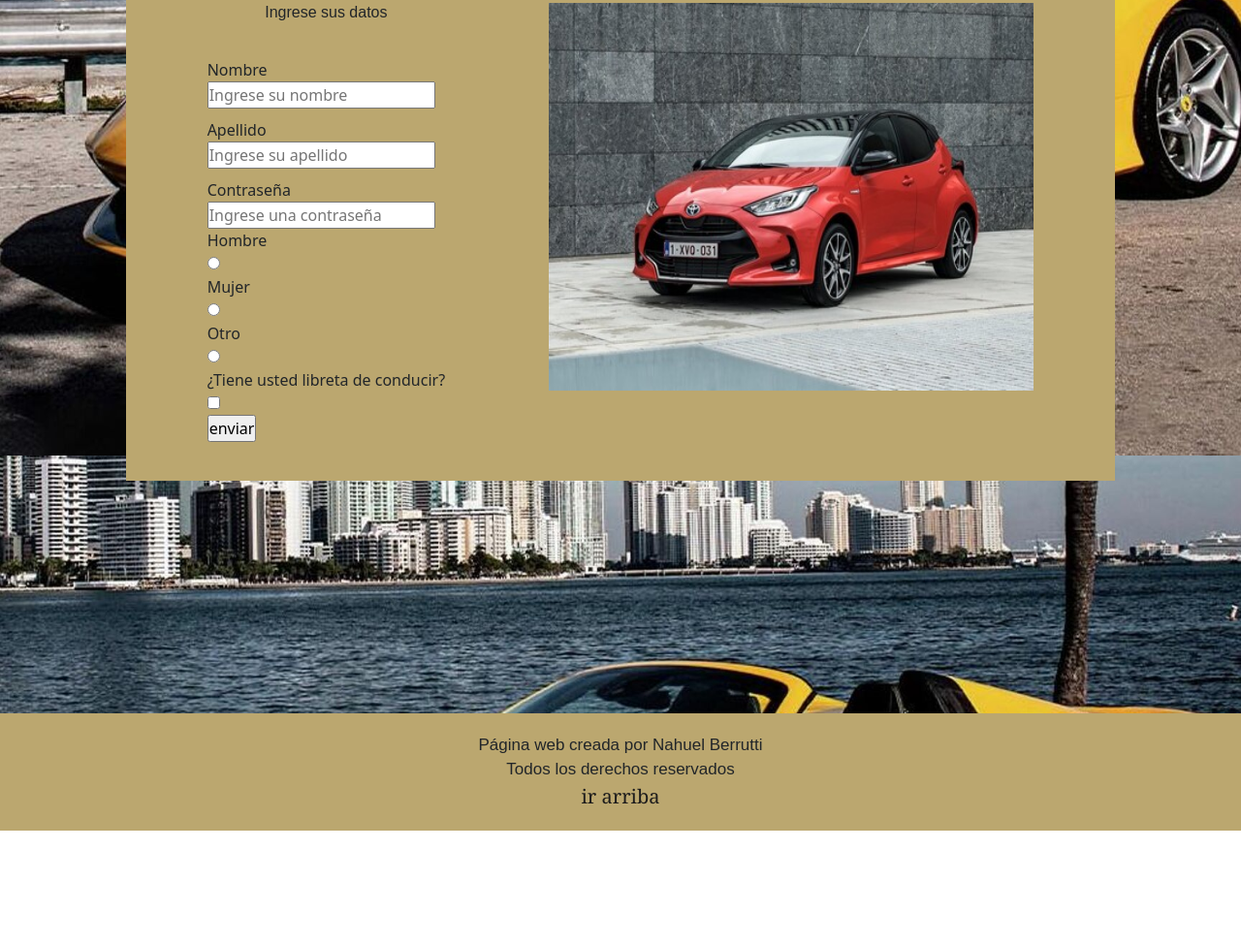
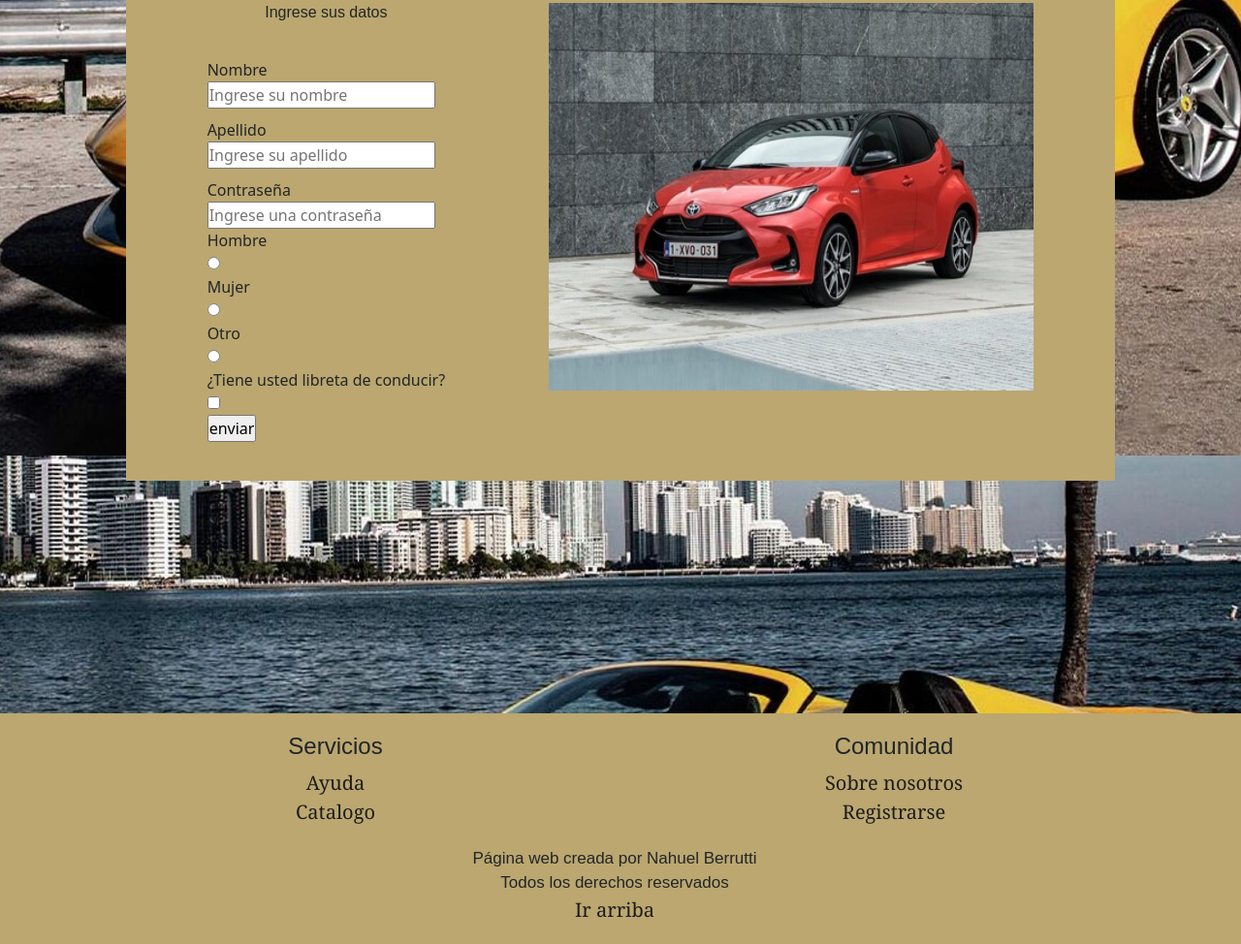
Before and after one commit to nahue05/Desafio-5, a plain HTML site: page pages/registrarse.html in a window 1280 px wide. Shown: the part 330-1304 px from the top of the page at 97% size. Before the commit the page ends 1187 px from the top, so only its background shows below. Drawn offline with nearby package versions, Linux system fonts and the light colour scheme.

Commit message:
grilla bootstrap a todas las paginas

```diff
--- a/css/main.css
+++ b/css/main.css
@@ -106,7 +106,7 @@
         font-size: 15px;
 
     }
-    .indexfooter-linkreg {
+    .footer-linkreg {
         padding-bottom: 20px;
     }
     /*registrarse*/
@@ -607,7 +607,7 @@
         font-size: 18px;
 
     }
-    .indexfooter-linkreg {
+    .footer-linkreg {
         padding-bottom: 20px;
     }
 
@@ -1190,7 +1190,7 @@
         font-size: 20px;
 
     }
-    .indexfooter-linkreg {
+    .footer-linkreg {
         padding-bottom: 20px;
     }
 
--- a/pages/registrarse.html
+++ b/pages/registrarse.html
@@ -85,9 +85,56 @@
 
         <footer class="footer">
 
-            <p> Página web creada por Nahuel Berrutti</p>
-            <p>Todos los derechos reservados</p>
-            <a href="#registrarse" class="links head">ir arriba</a>
+            <div class="container">
+                <div class="row">
+                    <div class="col">
+                        <h2>Servicios</h2>
+                    </div>
+                    <div class="col">
+                        <h2>Comunidad</h2>
+                    </div>
+
+
+
+                    <div class="row">
+                        <div class="col">
+                            <a href="./pages/ayuda.html" class="links linkayuda-footer">Ayuda</a>
+
+                        </div>
+
+                        <div class="col">
+                            <a href="./pages/nosotros.html" class="links linknosotros-footer">Sobre nosotros</a>
+                        </div>
+
+                    </div>
+
+                    <div class="row">
+                        <div class="col">
+                            <a href="./pages/catalogo.html" class="links">Catalogo</a>
+                        </div>
+                        <div class="col footer-linkreg">
+                            <a href="./pages/registrarse.html" class="links">Registrarse</a>
+                        </div>
+                    </div>
+
+
+
+
+                </div>
+
+
+
+                <div class="row">
+                    <div class="col">
+                        <p> Página web creada por Nahuel Berrutti</p>
+                    <p>Todos los derechos reservados</p>
+                    <a href="#registrarse" class="links">Ir arriba</a>
+                    </div>
+
+
+                </div>
+
+            </div>
 
     </footer>
 
```
Also changed, not shown: index.html (+1 -1 lines), pages/ayuda.html (+49 -3 lines), pages/catalogo.html (+49 -3 lines), pages/nosotros.html (+49 -3 lines).
